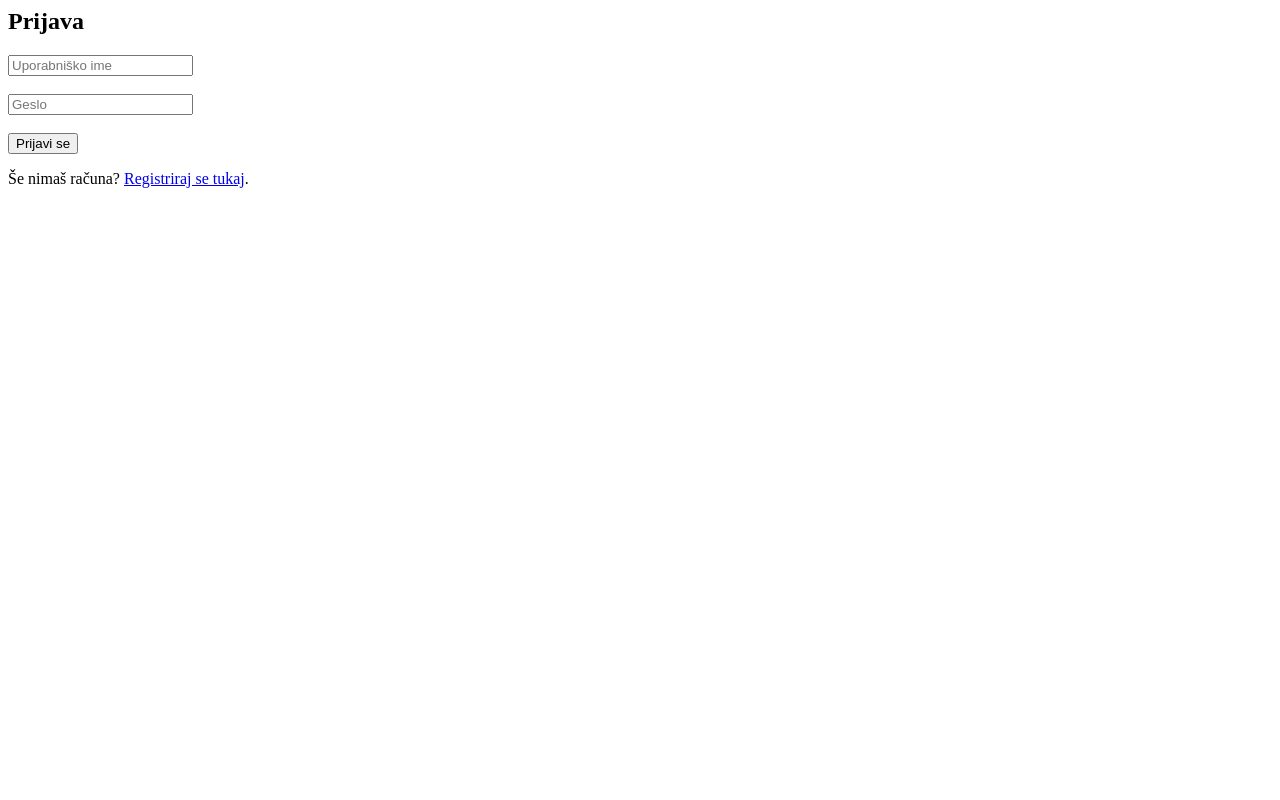
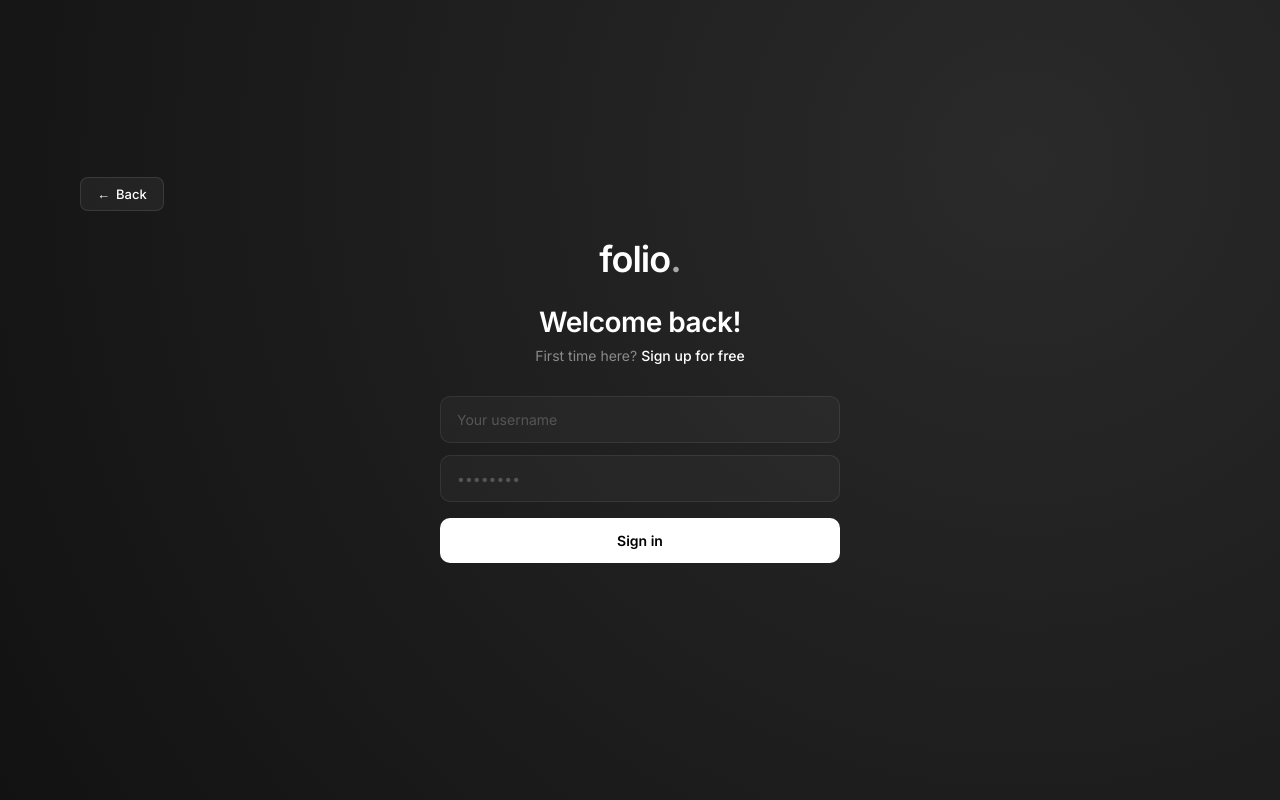
Before and after one commit to GhostInSocks/folio, a PHP site: page /code/view/login.php in a window 1280 px wide. Run offline with PHP 8.4, Linux system fonts and the light colour scheme.

Commit message:
Add login and signup page design

```diff
--- /dev/null
+++ b/code/assets/auth.css
@@ -0,0 +1,135 @@
+@import url('https://fonts.googleapis.com/css2?family=Inter:wght@400;500;600&display=swap');
+
+* {
+    margin: 0;
+    padding: 0;
+    box-sizing: border-box;
+    font-family: 'Inter', sans-serif;
+}
+
+body {
+    background: radial-gradient(circle at 80% 20%, #2a2a2a 0%, #121212 100%);
+    color: #ffffff;
+    min-height: 100vh;
+    display: flex;
+    align-items: center;
+    justify-content: center;
+}
+
+.auth-wrapper {
+    position: relative;
+    width: 100%;
+    max-width: 1200px;
+    padding: 40px;
+    display: flex;
+    justify-content: center;
+    align-items: center;
+}
+
+.btn-back {
+    position: absolute;
+    top: 0;
+    left: 40px;
+    background: rgba(255, 255, 255, 0.05);
+    border: 1px solid rgba(255, 255, 255, 0.1);
+    padding: 8px 16px;
+    border-radius: 8px;
+    color: #ffffff;
+    text-decoration: none;
+    font-size: 13px;
+    font-weight: 500;
+    display: flex;
+    align-items: center;
+    gap: 6px;
+    transition: background 0.2s;
+}
+
+.btn-back:hover {
+    background: rgba(255, 255, 255, 0.1);
+}
+
+.auth-container {
+    width: 100%;
+    max-width: 400px;
+    text-align: center;
+    padding: 20px 0;
+}
+
+.auth-logo-text {
+    font-size: 36px;
+    font-weight: 700;
+    letter-spacing: -1px;
+    margin-bottom: 24px;
+    color: #ffffff;
+    text-align: center;
+}
+
+.auth-logo-text strong {
+    color: #a8a8a8;
+}
+
+.auth-container h2 {
+    font-size: 28px;
+    font-weight: 600;
+    letter-spacing: -0.5px;
+    margin-bottom: 8px;
+}
+
+.auth-subtitle {
+    color: #8a8a8a;
+    font-size: 14px;
+    margin-bottom: 32px;
+}
+
+.auth-subtitle a {
+    color: #ffffff;
+    text-decoration: none;
+    font-weight: 500;
+}
+
+.auth-subtitle a:hover {
+    text-decoration: underline;
+}
+
+.auth-form {
+    display: flex;
+    flex-direction: column;
+    gap: 12px;
+}
+
+.input-group input {
+    width: 100%;
+    background: rgba(255, 255, 255, 0.03);
+    border: 1px solid rgba(255, 255, 255, 0.08);
+    padding: 14px 16px;
+    border-radius: 10px;
+    color: #ffffff;
+    font-size: 14px;
+    transition: border-color 0.2s;
+}
+
+.input-group input:focus {
+    outline: none;
+    border-color: rgba(255, 255, 255, 0.3);
+}
+
+.input-group input::placeholder {
+    color: #555555;
+}
+
+.btn-submit {
+    background: #ffffff;
+    color: #000000;
+    border: none;
+    padding: 14px;
+    border-radius: 10px;
+    font-size: 14px;
+    font-weight: 600;
+    cursor: pointer;
+    transition: background 0.2s;
+    margin-top: 4px;
+}
+
+.btn-submit:hover {
+    background: #e5e5e5;
+}
--- a/code/view/Home.php
+++ b/code/view/Home.php
@@ -1,4 +1,4 @@
-<link rel="stylesheet" href="assets/style.css">
+<link rel="stylesheet" href="assets/style.css?v=<?= time(); ?>">
 <header class="main-header">
     <div class="header-left">
         <span class="logo">folio<strong>.</strong></span>
--- a/code/view/login.php
+++ b/code/view/login.php
@@ -1,7 +1,36 @@
-<h2>Prijava</h2>
-<form action="index.php?page=login" method="POST">
-    <input type="text" name="username" placeholder="Uporabniško ime" required><br><br>
-    <input type="password" name="password" placeholder="Geslo" required><br><br>
-    <button type="submit">Prijavi se</button>
-</form>
-<p>Še nimaš računa? <a href="index.php?page=register">Registriraj se tukaj</a>.</p>
+<!DOCTYPE html>
+<html lang="sl">
+<head>
+    <meta charset="UTF-8">
+    <title>Log in - folio.</title>
+    <link rel="stylesheet" href="assets/auth.css">
+</head>
+<body>
+
+<div class="auth-wrapper">
+    <a href="index.php?page=home" class="btn-back">
+        <span class="arrow">←</span> Back
+    </a>
+
+    <div class="auth-container">
+        <div class="auth-logo-text">folio<strong>.</strong></div>
+
+        <h2>Welcome back!</h2>
+        <p class="auth-subtitle">First time here? <a href="index.php?page=register">Sign up for free</a></p>
+
+        <form action="index.php?page=login" method="POST" class="auth-form">
+            <div class="input-group">
+                <input type="text" name="username" placeholder="Your username" required>
+            </div>
+
+            <div class="input-group">
+                <input type="password" name="password" placeholder="••••••••" required>
+            </div>
+
+            <button type="submit" class="btn-submit">Sign in</button>
+        </form>
+    </div>
+</div>
+
+</body>
+</html>
```
Also changed, not shown: code/index.php (+7 -0 lines), code/view/register.php (+36 -7 lines).
